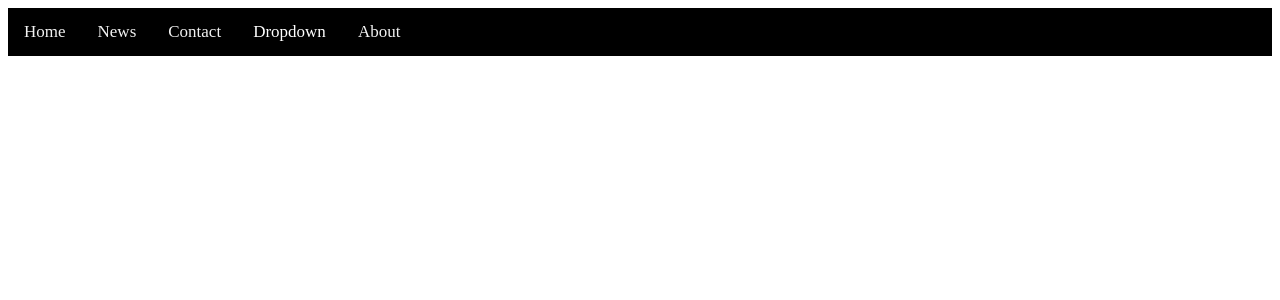
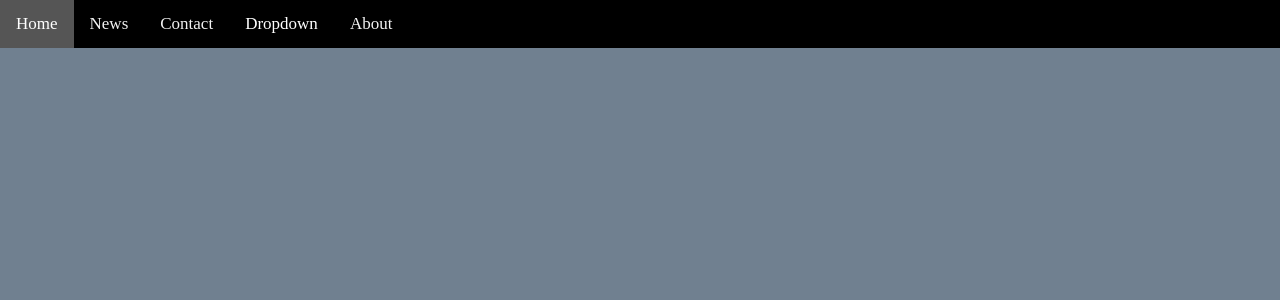
Before and after one commit to CarrotJoe/carrotchat_react, a React (Create React App) app: page / in a window 1280 px wide. Shown: the top 300 px of the page. Built offline with nearby package versions, Linux system fonts and the light colour scheme.

Commit message:
1 file modified

```diff
--- a/style.css
+++ b/style.css
@@ -1,6 +1,11 @@
 h1,
 p {
   font-family: Lato;
+}
+
+body {
+  margin: 0px;
+  background-color: slategray;
 }
 
 /* Add a black background color to the top navigation */
```
